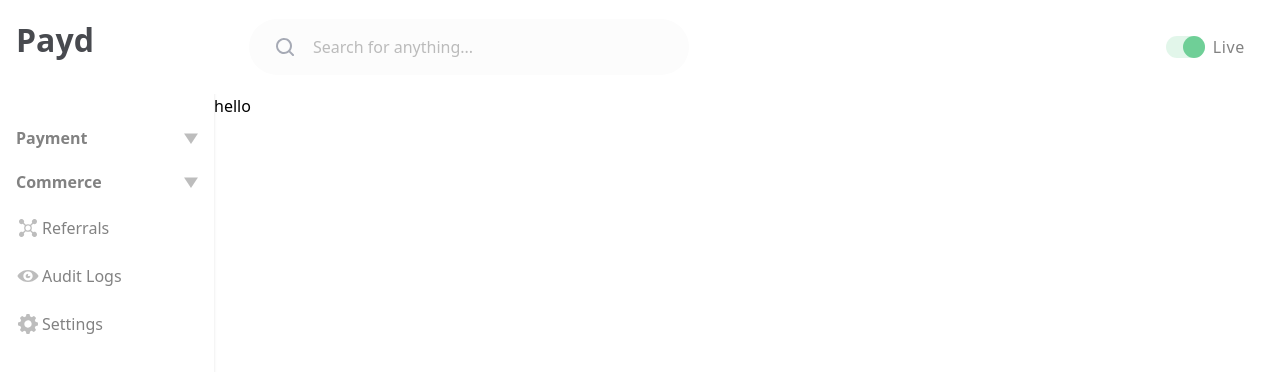
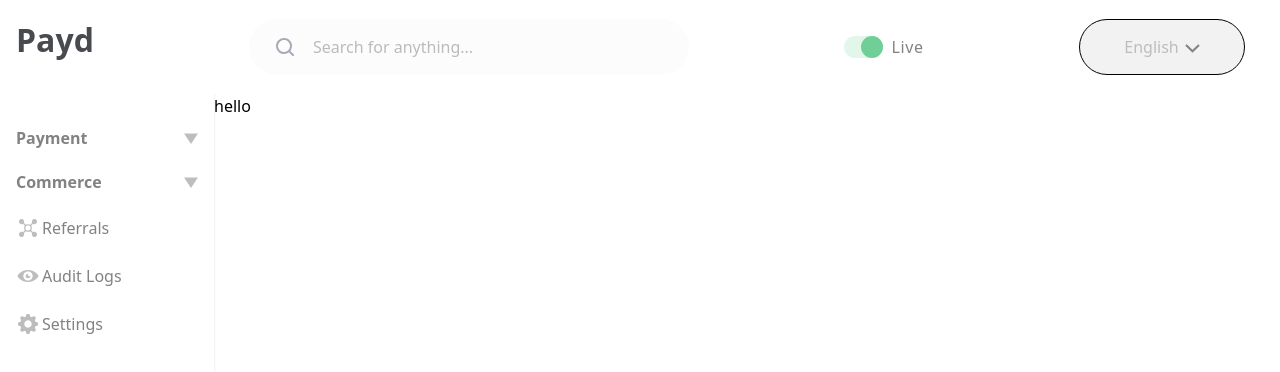
Before and after one commit to Amir-LOUATII/admin-dashboard-figma-to-next.js, a Next.js app: page / in a window 1280 px wide. Shown: the top 372 px of the page. Built offline with nearby package versions, Linux system fonts and the light colour scheme.

Commit message:
Add LanguagesSwitcher component and integrate it into Navbar

```diff
--- /dev/null
+++ b/components/layout/header/languages-switcher.tsx
@@ -0,0 +1,46 @@
+"use client";
+import Image from "next/image";
+import { useState } from "react";
+import chevronDown from "@/assets/icons/chevronDownIcon.svg";
+export default function LanguagesSwitcher() {
+  const [open, setOpen] = useState(false);
+  const [selected, setSelected] = useState("English");
+  const languages = ["English", "French", "Spanish"];
+
+  const toggleDropdown = () => setOpen(!open);
+
+  const handleSelect = (lang: string) => {
+    setSelected(lang);
+    setOpen(false);
+  };
+
+  return (
+    <div className="relative w-[166px] h-[56px]">
+      <button
+        onClick={toggleDropdown}
+        className="w-full h-[56px] rounded-full flex justify-center gap-1.5 items-center border bg-[#BDBDBD]/20 px-4 "
+      >
+        <span className="text-[#BDBDBD] leading-[1.43]">{selected}</span>
+        <span className="flex justify-center items-center mt-0.5">
+          <Image src={chevronDown} alt="icon" />
+        </span>
+      </button>
+
+      {open && (
+        <ul className="absolute mt-2 w-full bg-white border border-gray-200 rounded-xl shadow z-10 overflow-hidden">
+          {languages.map((lang) => (
+            <li
+              key={lang}
+              onClick={() => handleSelect(lang)}
+              className={`px-4 py-2 cursor-pointer hover:bg-gray-100 ${
+                selected === lang ? "bg-gray-50 font-medium" : ""
+              }`}
+            >
+              {lang}
+            </li>
+          ))}
+        </ul>
+      )}
+    </div>
+  );
+}
--- a/components/layout/header/navbar.tsx
+++ b/components/layout/header/navbar.tsx
@@ -1,11 +1,13 @@
 import ToggleSwitch from "@/components/shared/switcher";
 import SearchInput from "./search-input";
+import LanguagesSwitcher from "./languages-switcher";
 
 export default function Navbar() {
   return (
     <header className="w-full py-2 h-[94px] bg-white px-[35px] flex justify-between items-center">
       <SearchInput />
       <ToggleSwitch />
+      <LanguagesSwitcher />
     </header>
   );
 }
```
Also changed, not shown: assets/icons/chevronDownIcon.svg (added).
